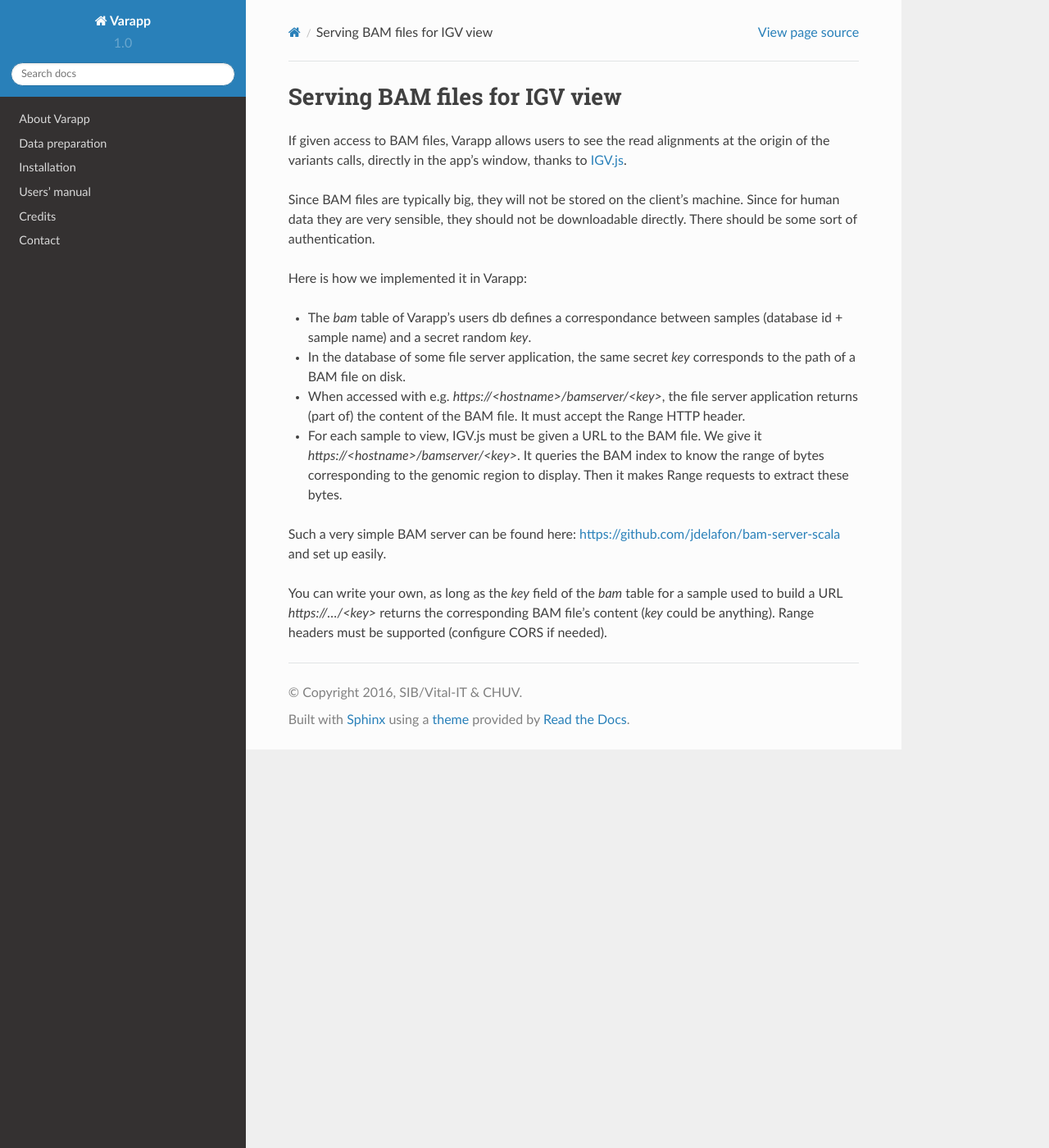
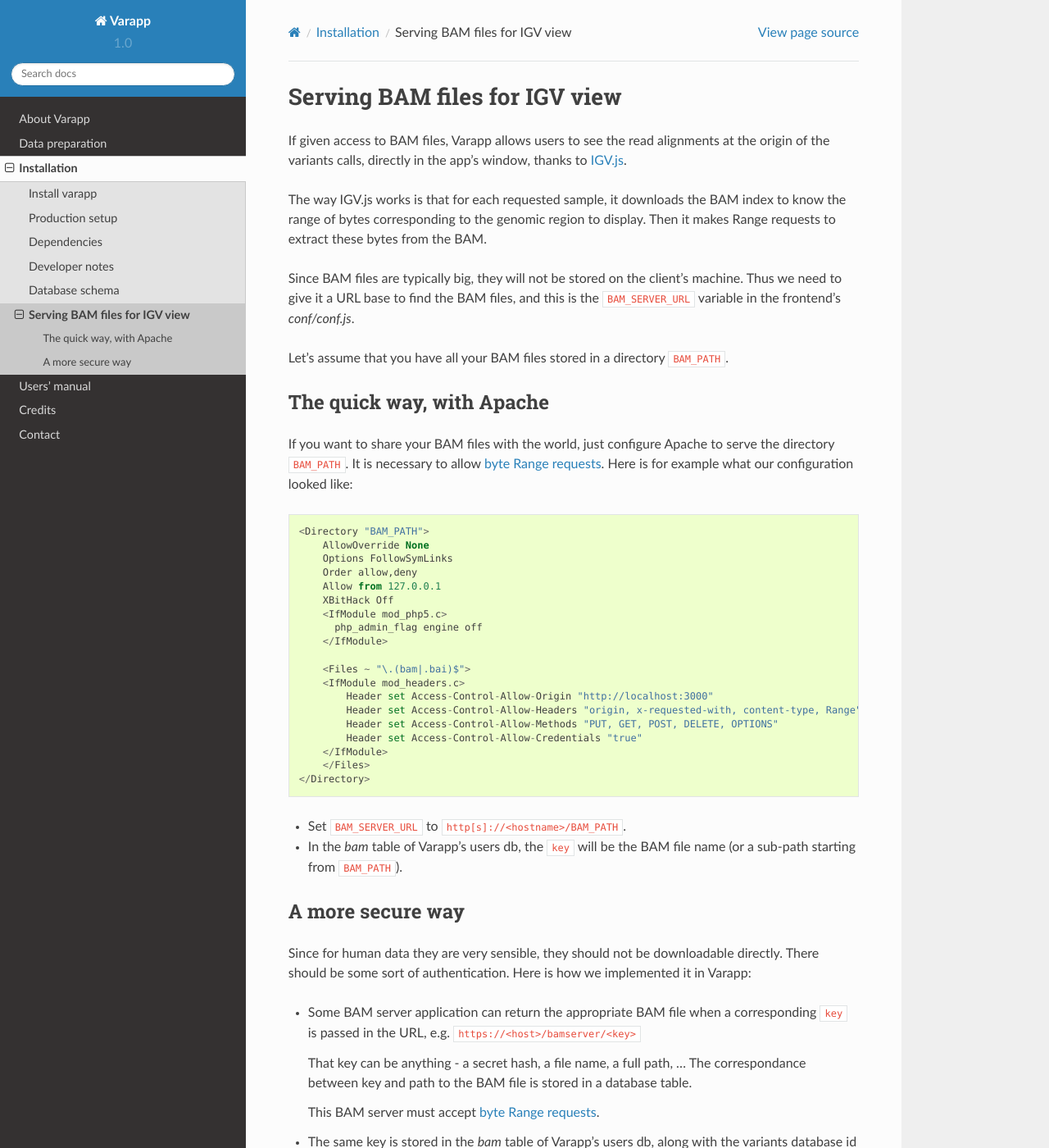
Before and after one commit to varapp/varapp-docs, a Sphinx documentation site: the page built from docs/src/deploy/bamserver.rst, in a window 1280 px wide and 1400 px high. Shown: the whole window at 82% size. Built offline with Sphinx 7.4.7 and the Read the Docs theme 2.0.0, drawn with Linux system fonts in a browser that asks for light colours; some of the changed text lies outside the part shown.

Commit message:
Docs for IGV view

```diff
--- a/docs/src/deploy/bamserver.rst
+++ b/docs/src/deploy/bamserver.rst
@@ -6,30 +8,76 @@ If given access to BAM files, Varapp allows users to see the read alignments
 at the origin of the variants calls, directly in the app's window,
 thanks to `IGV.js <https://github.com/igvteam/igv.js/tree/master>`_.
 
-Since BAM files are typically big, they will not be stored on the client's
-machine. Since for human data they are very sensible, they should not be downloadable
+The way IGV.js works is that for each requested sample,
+it downloads the BAM index to know the range of bytes
+corresponding to the genomic region to display.
+Then it makes Range requests to extract these bytes from the BAM.
+
+Since BAM files are typically big, they will not be stored on the client's machine.
+Thus we need to give it a URL base to find the BAM files, and this is
+the ``BAM_SERVER_URL`` variable in the frontend's `conf/conf.js`.
+
+Let's assume that you have all your BAM files stored in a directory ``BAM_PATH``.
+
+
+The quick way, with Apache
+..........................
+
+If you want to share your BAM files with the world, just configure Apache to
+serve the directory ``BAM_PATH``. It is necessary to allow
+`byte Range requests <https://tools.ietf.org/html/rfc7233>`_.
+Here is for example what our configuration looked like::
+
+    <Directory "BAM_PATH">
+        AllowOverride None
+        Options FollowSymLinks
+        Order allow,deny
+        Allow from 127.0.0.1
+        XBitHack Off
+        <IfModule mod_php5.c>
+          php_admin_flag engine off
+        </IfModule>
+
+        <Files ~ "\.(bam|.bai)$">
+        <IfModule mod_headers.c>
+            Header set Access-Control-Allow-Origin "http://localhost:3000"
+            Header set Access-Control-Allow-Headers "origin, x-requested-with, content-type, Range"
+            Header set Access-Control-Allow-Methods "PUT, GET, POST, DELETE, OPTIONS"
+            Header set Access-Control-Allow-Credentials "true"
+        </IfModule>
+        </Files>
+    </Directory>
+
+* Set ``BAM_SERVER_URL`` to ``http[s]://<hostname>/BAM_PATH``.
+
+* In the `bam` table of Varapp's users db, the ``key`` will be the BAM file name
+  (or a sub-path starting from ``BAM_PATH``).
+
+
+A more secure way
+.................
+
+Since for human data they are very sensible, they should not be downloadable
 directly. There should be some sort of authentication.
-
 Here is how we implemented it in Varapp:
 
-* The `bam` table of Varapp's users db defines a correspondance between samples
-  (database id + sample name) and a secret random `key`.
-* In the database of some file server application, the same secret `key` corresponds
-  to the path of a BAM file on disk.
-* When accessed with e.g. `https://<hostname>/bamserver/<key>`,
-  the file server application returns (part of) the content of the BAM file.
-  It must accept the Range HTTP header.
-* For each sample to view, IGV.js must be given a URL to the BAM file.
-  We give it `https://<hostname>/bamserver/<key>`.
-  It queries the BAM index to know the range of bytes corresponding
-  to the genomic region to display. Then it makes Range requests to
-  extract these bytes.
+* Some BAM server application can return the appropriate BAM file
+  when a corresponding ``key`` is passed in the URL, e.g.
+  ``https://<host>/bamserver/<key>``
+
+  That key can be anything - a secret hash, a file name, a full path, ...
+  The correspondance between key and path to the BAM file is stored in
+  a database table.
+
+  This BAM server must accept `byte Range requests <https://tools.ietf.org/html/rfc7233>`_.
+
+* The same key is stored in the `bam` table of Varapp's users db, along with the
+  variants database id and the sample name.
+
+* Set ``BAM_SERVER_URL`` to be ``http[s]://<host>/bamserver/<key>``.
 
 Such a very simple BAM server can be found here:
 `<https://github.com/jdelafon/bam-server-scala>`_
-and set up easily.
-
-You can write your own, as long as the `key` field of the `bam` table
-for a sample used to build a URL `https://.../<key>` returns the corresponding
-BAM file's content (`key` could be anything).
-Range headers must be supported (configure CORS if needed).
+and set up easily. In this case the key is a secret random string that is
+shared between Varapp's and the BAM server databases.
+But you are free to use another, or implement you own BAM server.
--- a/docs/src/deployment.rst
+++ b/docs/src/deployment.rst
@@ -32,3 +32,4 @@ in a way that is guaranteed to work.
    deploy/dependencies
    deploy/backend_dev_notes
    schema
+   deploy/bamserver
```
Also changed, not shown: other parts of docs/src/deploy/bamserver.rst (+2 -0 lines), docs/src/usage.rst (+19 -0 lines).
